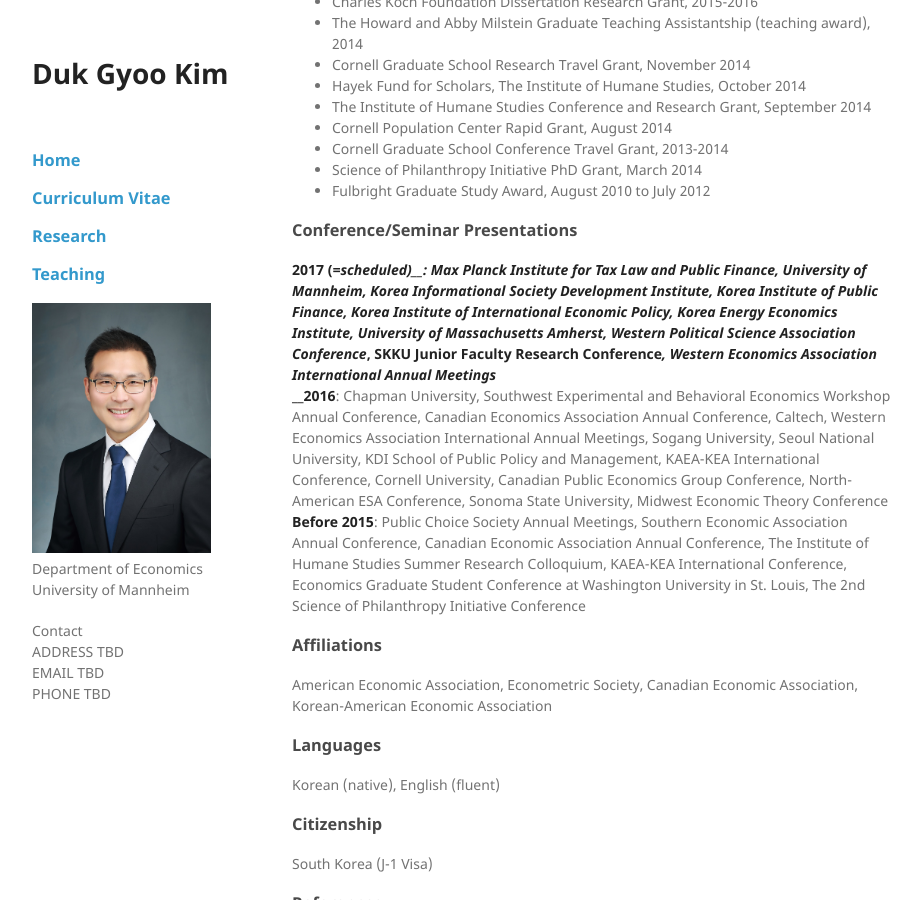
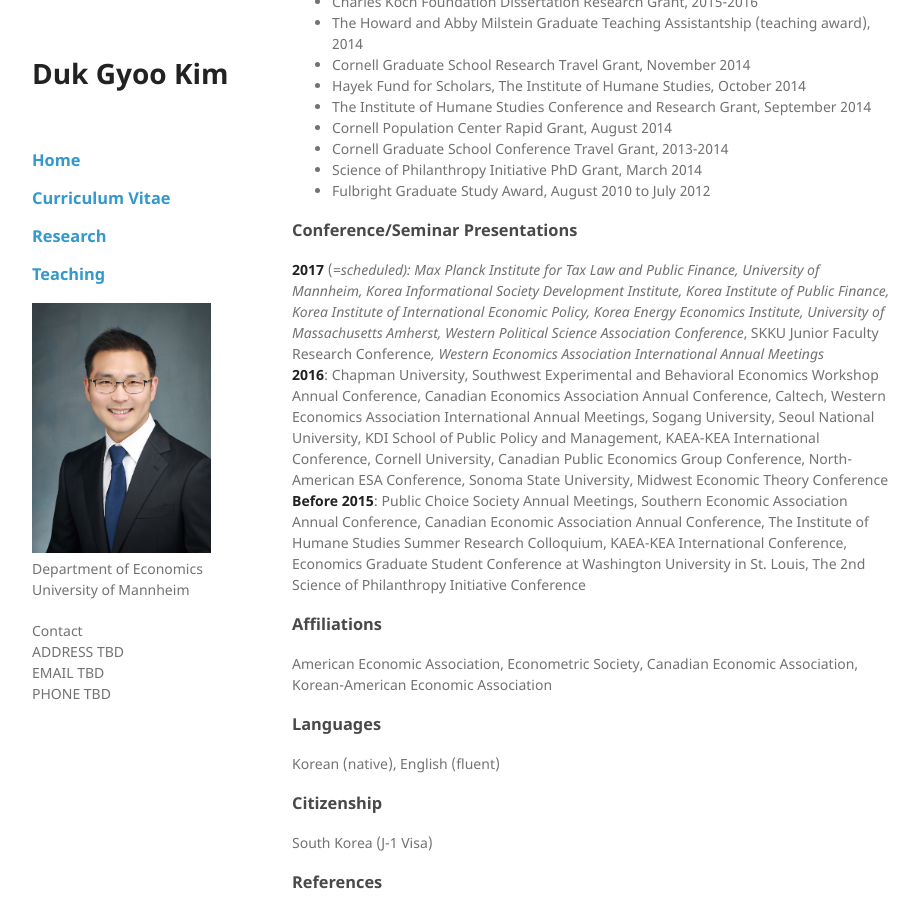
Before and after one commit to kimdukgyoo/kimdukgyoo.github.io, a Jekyll site: the page built from cv.md, in a window 1280 px wide and 900 px high, scrolled down 1188 px. Shown: the whole window, without its empty margins (178-1099 px from the left). Built offline with Jekyll 4.4.1, drawn with Linux system fonts in a browser that asks for light colours; our own code applies the rules of GitHub Pages for plain Markdown files.

Commit message:
Update cv.md

```diff
--- a/cv.md
+++ b/cv.md
@@ -54,7 +54,7 @@
 - Fulbright Graduate Study Award, August 2010 to July 2012
 
 ### Conference/Seminar Presentations
-__2017 (*=scheduled)__: Max Planck Institute for Tax Law and Public Finance, University of Mannheim, Korea Informational Society Development Institute, Korea Institute of Public Finance, Korea Institute of International Economic Policy, Korea Energy Economics Institute, University of Massachusetts Amherst, Western Political Science Association Conference*, SKKU Junior Faculty Research Conference*, Western Economics Association International Annual Meetings*
+__2017__ (*=scheduled): Max Planck Institute for Tax Law and Public Finance, University of Mannheim, Korea Informational Society Development Institute, Korea Institute of Public Finance, Korea Institute of International Economic Policy, Korea Energy Economics Institute, University of Massachusetts Amherst, Western Political Science Association Conference*, SKKU Junior Faculty Research Conference*, Western Economics Association International Annual Meetings*
 __2016__: Chapman University, Southwest Experimental and Behavioral Economics Workshop Annual Conference, Canadian Economics Association Annual Conference, Caltech, Western Economics Association International Annual Meetings, Sogang University, Seoul National University, KDI School of Public Policy and Management, KAEA-KEA International Conference, Cornell University, Canadian Public Economics Group Conference, North-American ESA Conference, Sonoma State University, Midwest Economic Theory Conference
 __Before 2015__: Public Choice Society Annual Meetings, Southern Economic Association Annual Conference, Canadian Economic Association Annual Conference, The Institute of Humane Studies Summer Research Colloquium, KAEA-KEA International Conference, Economics Graduate Student Conference at Washington University in St. Louis, The 2nd Science of Philanthropy Initiative Conference
 
```
